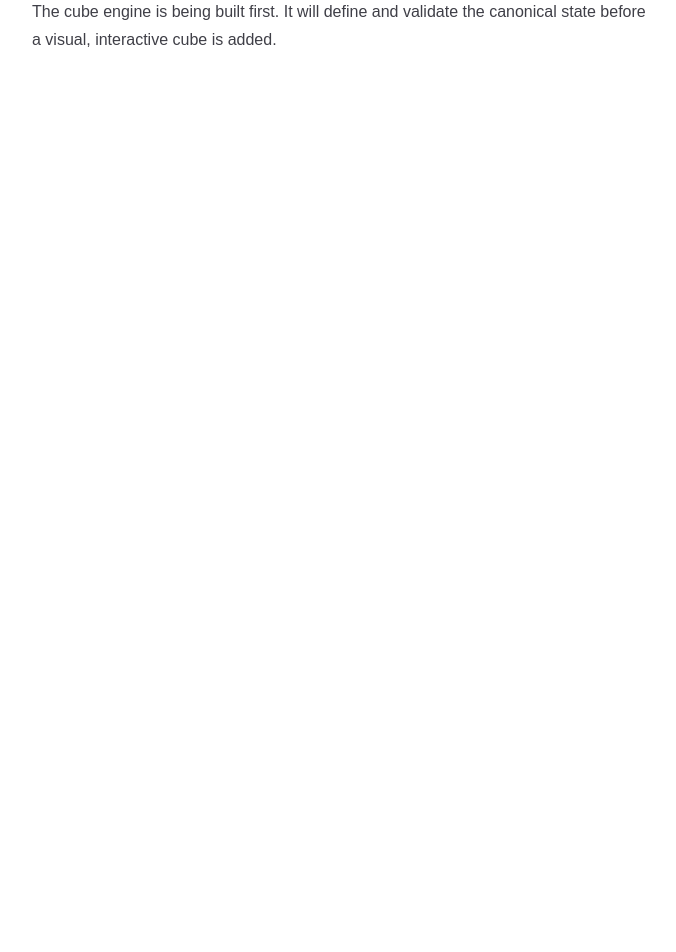
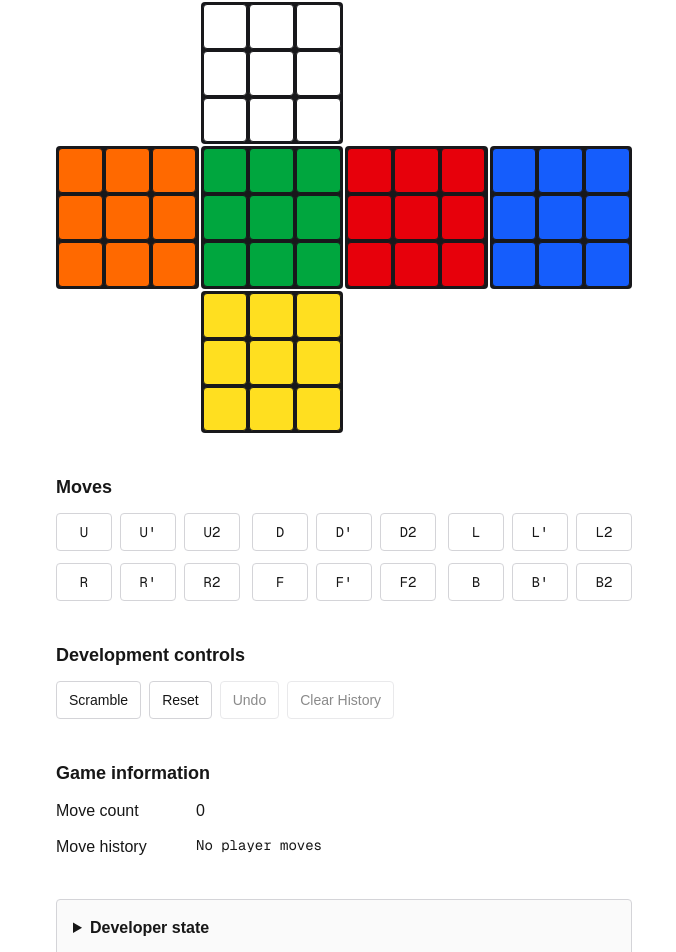
Before and after one commit to jeffkillinger/internet-but-fun, a Next.js app: page /rubiks-cube in a window 1280 px wide. Shown: the part 378-1330 px from the top of the page, without its empty margins (296-972 px from the left). Before the commit the page ends 800 px from the top, so only its background shows below. Built offline with nearby package versions, Linux system fonts and the light colour scheme.

Commit message:
flat cube on board with controls

```diff
--- a/app/rubiks-cube/page.tsx
+++ b/app/rubiks-cube/page.tsx
@@ -1,14 +1,16 @@
 import type { Metadata } from "next";
 import Link from "next/link";
 
+import { CubePrototype } from "@/components/rubiks-cube/CubePrototype";
+
 export const metadata: Metadata = {
   title: "Rubik's Cube | Internet, But Fun",
-  description: "A shared Rubik's Cube where every visitor gets one move.",
+  description: "An interactive Rubik's Cube developer prototype.",
 };
 
 export default function RubiksCubePage() {
   return (
-    <main className="mx-auto max-w-2xl px-6 py-16 sm:py-24">
+    <main className="mx-auto max-w-4xl px-6 py-16 sm:py-24">
       <Link
         href="/"
         className="text-sm text-zinc-600 underline decoration-1 underline-offset-4"
@@ -19,19 +21,13 @@ export default function RubiksCubePage() {
       <header className="mt-10">
         <h1 className="text-4xl font-bold tracking-tight">Rubik&apos;s Cube</h1>
         <p className="mt-4 max-w-xl text-lg leading-8 text-zinc-700">
-          A multiplayer experiment where every visitor gets exactly one move
-          on a shared Rubik&apos;s Cube.
+          A local developer prototype driven by the canonical cube engine. Use
+          the net and serialized state to verify every move.
         </p>
       </header>
 
-      <section className="mt-14" aria-labelledby="development-status">
-        <h2 id="development-status" className="text-xl font-semibold">
-          Development Status
-        </h2>
-        <p className="mt-3 leading-7 text-zinc-700">
-          The cube engine is being built first. It will define and validate the
-          canonical state before a visual, interactive cube is added.
-        </p>
+      <section className="mt-14">
+        <CubePrototype />
       </section>
     </main>
   );
--- /dev/null
+++ b/components/rubiks-cube/CubeNet.tsx
@@ -0,0 +1,42 @@
+import { FACES, type CubeState, type Face } from "@/src/lib/cube";
+
+import { Sticker } from "./Sticker";
+
+const FACE_POSITIONS: Readonly<Record<Face, string>> = {
+  U: "col-start-4 row-start-1",
+  L: "col-start-1 row-start-4",
+  F: "col-start-4 row-start-4",
+  R: "col-start-7 row-start-4",
+  B: "col-start-10 row-start-4",
+  D: "col-start-4 row-start-7",
+};
+
+type CubeNetProps = {
+  cube: CubeState;
+};
+
+export function CubeNet({ cube }: CubeNetProps) {
+  return (
+    <div
+      className="grid w-full max-w-xl grid-cols-12 grid-rows-9 gap-0.5"
+      role="img"
+      aria-label="Unfolded Rubik's Cube net"
+    >
+      {FACES.map((face, faceIndex) => (
+        <div
+          key={face}
+          className={`col-span-3 row-span-3 grid grid-cols-3 gap-0.5 rounded bg-zinc-900 p-0.5 ${FACE_POSITIONS[face]}`}
+          aria-label={`${face} face`}
+        >
+          {cube.slice(faceIndex * 9, faceIndex * 9 + 9).map((color, index) => (
+            <Sticker
+              key={`${face}-${index}`}
+              color={color}
+              position={index}
+            />
+          ))}
+        </div>
+      ))}
+    </div>
+  );
+}
--- /dev/null
+++ b/components/rubiks-cube/CubePrototype.tsx
@@ -0,0 +1,110 @@
+"use client";
+
+import { useMemo, useState } from "react";
+
+import {
+  applyMoves,
+  countMoves,
+  createSolvedCube,
+  generateScramble,
+  isSolved,
+  type Move,
+} from "@/src/lib/cube";
+
+import { CubeNet } from "./CubeNet";
+import { DevPanel } from "./DevPanel";
+import { MoveControls } from "./MoveControls";
+import { MoveHistory } from "./MoveHistory";
+
+const DEVELOPMENT_BUTTON =
+  "rounded border border-zinc-300 bg-white px-3 py-2 text-sm font-medium hover:bg-zinc-100 disabled:cursor-not-allowed disabled:opacity-50";
+
+export function CubePrototype() {
+  const [scramble, setScramble] = useState<Move[]>([]);
+  const [history, setHistory] = useState<Move[]>([]);
+
+  const cube = useMemo(
+    () => applyMoves(applyMoves(createSolvedCube(), scramble), history),
+    [scramble, history],
+  );
+  const solved = isSolved(cube);
+  const moveCount = countMoves(history);
+
+  function handleScramble() {
+    setScramble(generateScramble(20));
+    setHistory([]);
+  }
+
+  function handleReset() {
+    setScramble([]);
+    setHistory([]);
+  }
+
+  return (
+    <div className="grid gap-10">
+      <section aria-labelledby="cube-net">
+        <div className="flex items-center justify-between gap-4">
+          <h2 id="cube-net" className="text-lg font-semibold">
+            Cube net
+          </h2>
+          {history.length > 0 && solved ? (
+            <p className="font-semibold text-green-700" role="status">
+              Solved!
+            </p>
+          ) : null}
+        </div>
+        <div className="mt-4 flex justify-center overflow-x-auto">
+          <CubeNet cube={cube} />
+        </div>
+      </section>
+
+      <MoveControls onMove={(move) => setHistory((moves) => [...moves, move])} />
+
+      <section aria-labelledby="development-controls">
+        <h2 id="development-controls" className="text-lg font-semibold">
+          Development controls
+        </h2>
+        <div className="mt-3 flex flex-wrap gap-2">
+          <button
+            type="button"
+            onClick={handleScramble}
+            className={DEVELOPMENT_BUTTON}
+          >
+            Scramble
+          </button>
+          <button
+            type="button"
+            onClick={handleReset}
+            className={DEVELOPMENT_BUTTON}
+          >
+            Reset
+          </button>
+          <button
+            type="button"
+            onClick={() => setHistory((moves) => moves.slice(0, -1))}
+            disabled={history.length === 0}
+            className={DEVELOPMENT_BUTTON}
+          >
+            Undo
+          </button>
+          <button
+            type="button"
+            onClick={() => setHistory([])}
+            disabled={history.length === 0}
+            className={DEVELOPMENT_BUTTON}
+          >
+            Clear History
+          </button>
+        </div>
+      </section>
+
+      <MoveHistory history={history} moveCount={moveCount} />
+      <DevPanel
+        cube={cube}
+        scramble={scramble}
+        history={history}
+        solved={solved}
+      />
+    </div>
+  );
+}
--- /dev/null
+++ b/components/rubiks-cube/DevPanel.tsx
@@ -0,0 +1,51 @@
+import { serializeCube, type CubeState, type Move } from "@/src/lib/cube";
+
+type DevPanelProps = {
+  cube: CubeState;
+  scramble: readonly Move[];
+  history: readonly Move[];
+  solved: boolean;
+};
+
+function formatMoves(moves: readonly Move[]) {
+  return moves.length > 0
+    ? moves.map((move) => move.notation).join(" ")
+    : "None";
+}
+
+export function DevPanel({
+  cube,
+  scramble,
+  history,
+  solved,
+}: DevPanelProps) {
+  return (
+    <details className="rounded border border-zinc-300 bg-zinc-50 p-4">
+      <summary className="cursor-pointer font-semibold">Developer state</summary>
+      <dl className="mt-4 grid gap-3">
+        <div>
+          <dt className="font-medium">Serialized cube</dt>
+          <dd className="mt-1 break-all font-mono text-sm">
+            {serializeCube(cube)}
+          </dd>
+        </div>
+        <div>
+          <dt className="font-medium">Scramble</dt>
+          <dd className="mt-1 break-words font-mono text-sm">
+            {formatMoves(scramble)}
+          </dd>
+        </div>
+        <div>
+          <dt className="font-medium">History</dt>
+          <dd className="mt-1 break-words font-mono text-sm">
+            {formatMoves(history)}
+          </dd>
+        </div>
+        <div>
+          <dt className="font-medium">Solved</dt>
+          <dd className="mt-1 font-mono text-sm">{String(solved)}</dd>
+        </div>
+      </dl>
+    </details>
+  );
+}
--- /dev/null
+++ b/components/rubiks-cube/MoveControls.tsx
@@ -0,0 +1,41 @@
+import {
+  parseMoveNotation,
+  type Move,
+  type MoveNotation,
+} from "@/src/lib/cube";
+
+const FACE_ORDER = ["U", "D", "L", "R", "F", "B"] as const;
+const SUFFIXES = ["", "'", "2"] as const;
+
+type MoveControlsProps = {
+  onMove: (move: Move) => void;
+};
+
+export function MoveControls({ onMove }: MoveControlsProps) {
+  return (
+    <section aria-labelledby="move-controls">
+      <h2 id="move-controls" className="text-lg font-semibold">
+        Moves
+      </h2>
+      <div className="mt-3 grid gap-3 sm:grid-cols-2 lg:grid-cols-3">
+        {FACE_ORDER.map((face) => (
+          <div key={face} className="grid grid-cols-3 gap-2">
+            {SUFFIXES.map((suffix) => {
+              const notation = `${face}${suffix}` as MoveNotation;
+              return (
+                <button
+                  key={notation}
+                  type="button"
+                  onClick={() => onMove(parseMoveNotation(notation))}
+                  className="rounded border border-zinc-300 bg-white px-3 py-2 font-mono text-sm hover:bg-zinc-100"
+                >
+                  {notation}
+                </button>
+              );
+            })}
+          </div>
+        ))}
+      </div>
+    </section>
+  );
+}
--- /dev/null
+++ b/components/rubiks-cube/MoveHistory.tsx
@@ -0,0 +1,26 @@
+import type { Move } from "@/src/lib/cube";
+
+type MoveHistoryProps = {
+  history: readonly Move[];
+  moveCount: number;
+};
+
+export function MoveHistory({ history, moveCount }: MoveHistoryProps) {
+  return (
+    <section aria-labelledby="game-information">
+      <h2 id="game-information" className="text-lg font-semibold">
+        Game information
+      </h2>
+      <dl className="mt-3 grid gap-3 sm:grid-cols-[8rem_1fr]">
+        <dt className="font-medium">Move count</dt>
+        <dd>{moveCount}</dd>
+        <dt className="font-medium">Move history</dt>
+        <dd className="min-h-6 break-words font-mono text-sm">
+          {history.length > 0
+            ? history.map((move) => move.notation).join(" ")
+            : "No player moves"}
+        </dd>
+      </dl>
+    </section>
+  );
+}
--- /dev/null
+++ b/components/rubiks-cube/Sticker.tsx
@@ -0,0 +1,24 @@
+import type { Face } from "@/src/lib/cube";
+
+const STICKER_COLORS: Readonly<Record<Face, string>> = {
+  U: "bg-white",
+  R: "bg-red-600",
+  F: "bg-green-600",
+  D: "bg-yellow-300",
+  L: "bg-orange-500",
+  B: "bg-blue-600",
+};
+
+type StickerProps = {
+  color: Face;
+  position: number;
+};
+
+export function Sticker({ color, position }: StickerProps) {
+  return (
+    <div
+      className={`aspect-square rounded-sm border border-zinc-900 ${STICKER_COLORS[color]}`}
+      aria-label={`${color} sticker ${position + 1}`}
+    />
+  );
+}
```
